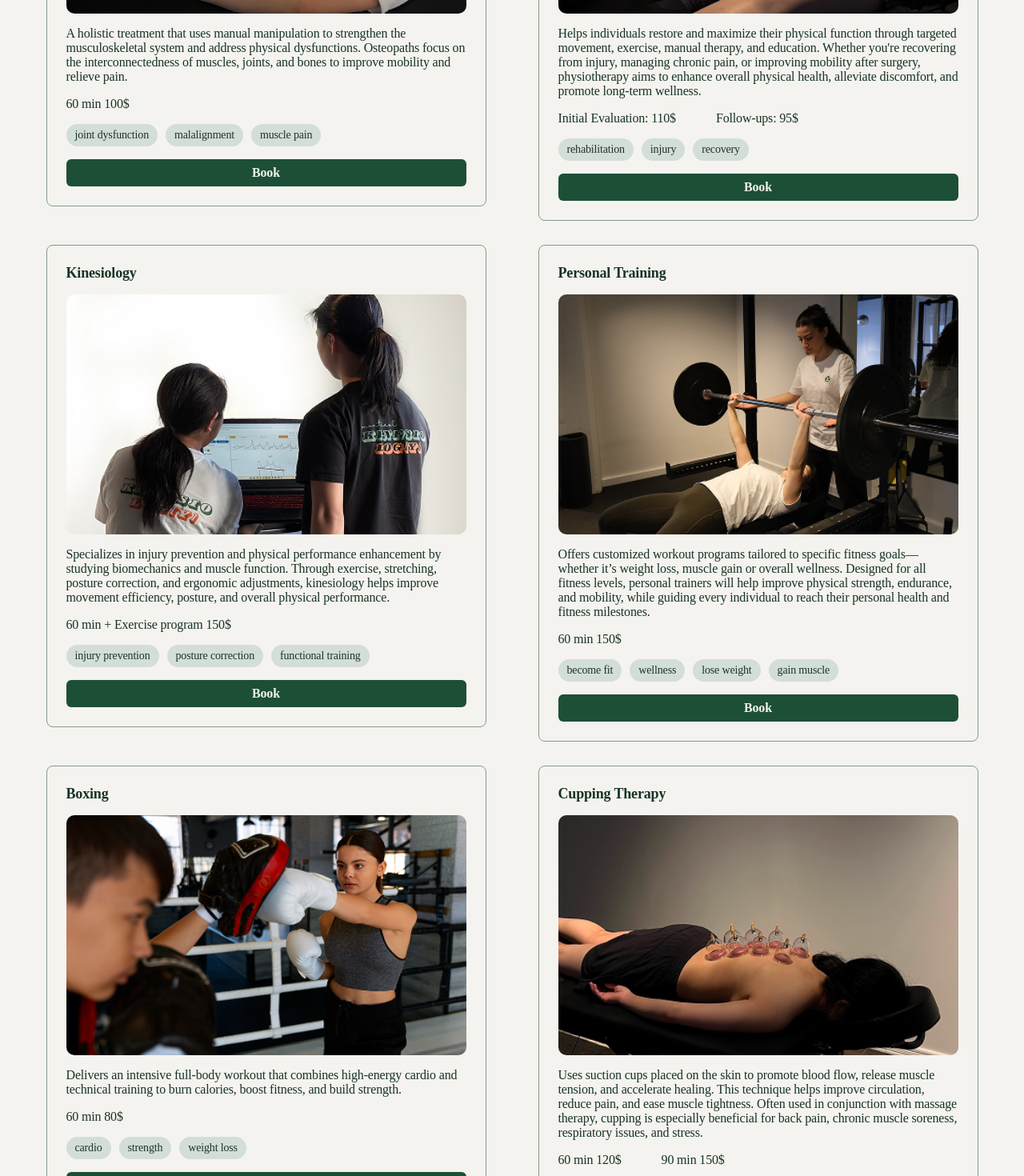
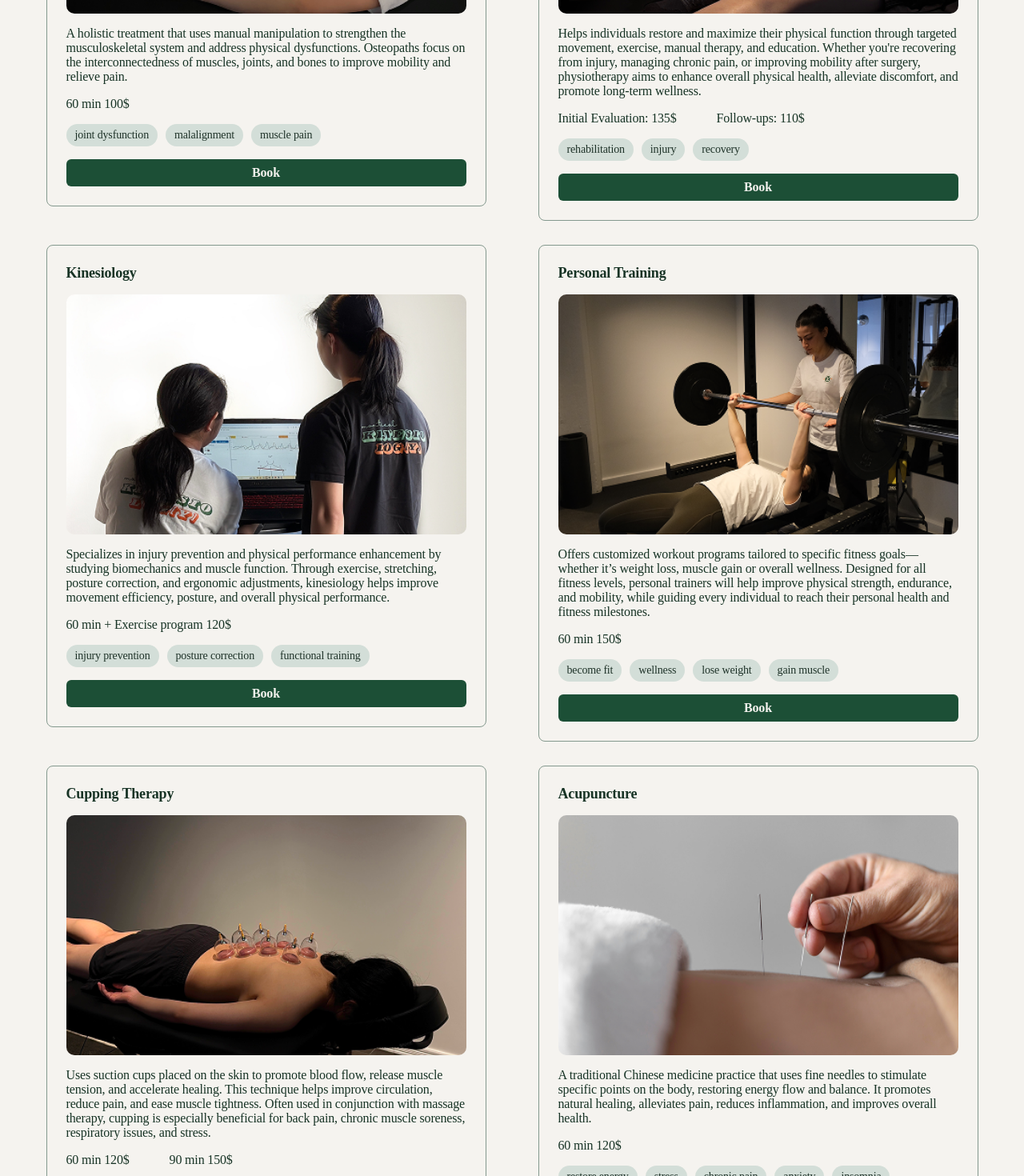
Before and after one commit to KeikeiSo/LogY, a React (Create React App) app: page /services in a window 1280 px wide. Shown: the part 2520-3990 px from the top of the page at 80% size. Built offline with nearby package versions, Linux system fonts and the light colour scheme.

Commit message:
Update ServicesData.js

```diff
--- a/src/components/ServiceComponent/ServicesData.js
+++ b/src/components/ServiceComponent/ServicesData.js
@@ -111,7 +111,7 @@ const Services = [
         name: "Physiotherapy",
         image: physiotherapy,
         description: "Helps individuals restore and maximize their physical function through targeted movement, exercise, manual therapy, and education. Whether you're recovering from injury, managing chronic pain, or improving mobility after surgery, physiotherapy aims to enhance overall physical health, alleviate discomfort, and promote long-term wellness.",
-        prices: ["Initial Evaluation: 110$", "Follow-ups: 95$"],
+        prices: ["Initial Evaluation: 135$", "Follow-ups: 110$"],
         benefits: ["rehabilitation", "injury", "recovery"],
         reserveUrl: "https://forms.gle/AT8h5w7q477KVPTR7",
         nameFr: "Physiothérapie",
@@ -123,7 +123,7 @@ const Services = [
         name: "Kinesiology",
         image: kinesiology,
         description: "Specializes in injury prevention and physical performance enhancement by studying biomechanics and muscle function. Through exercise, stretching, posture correction, and ergonomic adjustments, kinesiology helps improve movement efficiency, posture, and overall physical performance.",
-        prices: ["60 min + Exercise program 150$"],
+        prices: ["60 min + Exercise program 120$"],
         benefits: ["injury prevention", "posture correction", "functional training"],
         reserveUrl: "https://forms.gle/AT8h5w7q477KVPTR7",
         nameFr: "Kinésiologie",
@@ -141,18 +141,6 @@ const Services = [
         nameFr: "Entraînement Personnel",
         descriptionFr: "Programmes d’exercices sur mesure adaptés à des objectifs spécifiques : perte de poids, prise de muscle ou bien-être général. Destiné à tous les niveaux, l’entraîneur personnel aide à améliorer la force, l’endurance et la mobilité tout en guidant vers des objectifs santés personnelles.",
         benefitsFr: ["remise en forme", "bien-être", "perte de poids", "prise de muscle"],
-        group: "Performance & Fitness",
-    },
-    {
-        name: "Boxing",
-        image: boxing,
-        description: "Delivers an intensive full-body workout that combines high-energy cardio and technical training to burn calories, boost fitness, and build strength.",
-        prices: ["60 min 80$"],
-        benefits: ["cardio", "strength", "weight loss"],
-        reserveUrl: "https://forms.gle/AT8h5w7q477KVPTR7",
-        nameFr: "Boxe",
-        descriptionFr: "Propose un entraînement intensif complet qui allie cardio haute intensité et technique de combat pour brûler des calories, améliorer la condition physique et développer la force. Idéal pour se défouler tout en travaillant l’endurance, la coordination et la puissance musculaire.",
-        benefitsFr: ["cardio","force", "perte de poids"],
         group: "Performance & Fitness",
     },
     {
```
